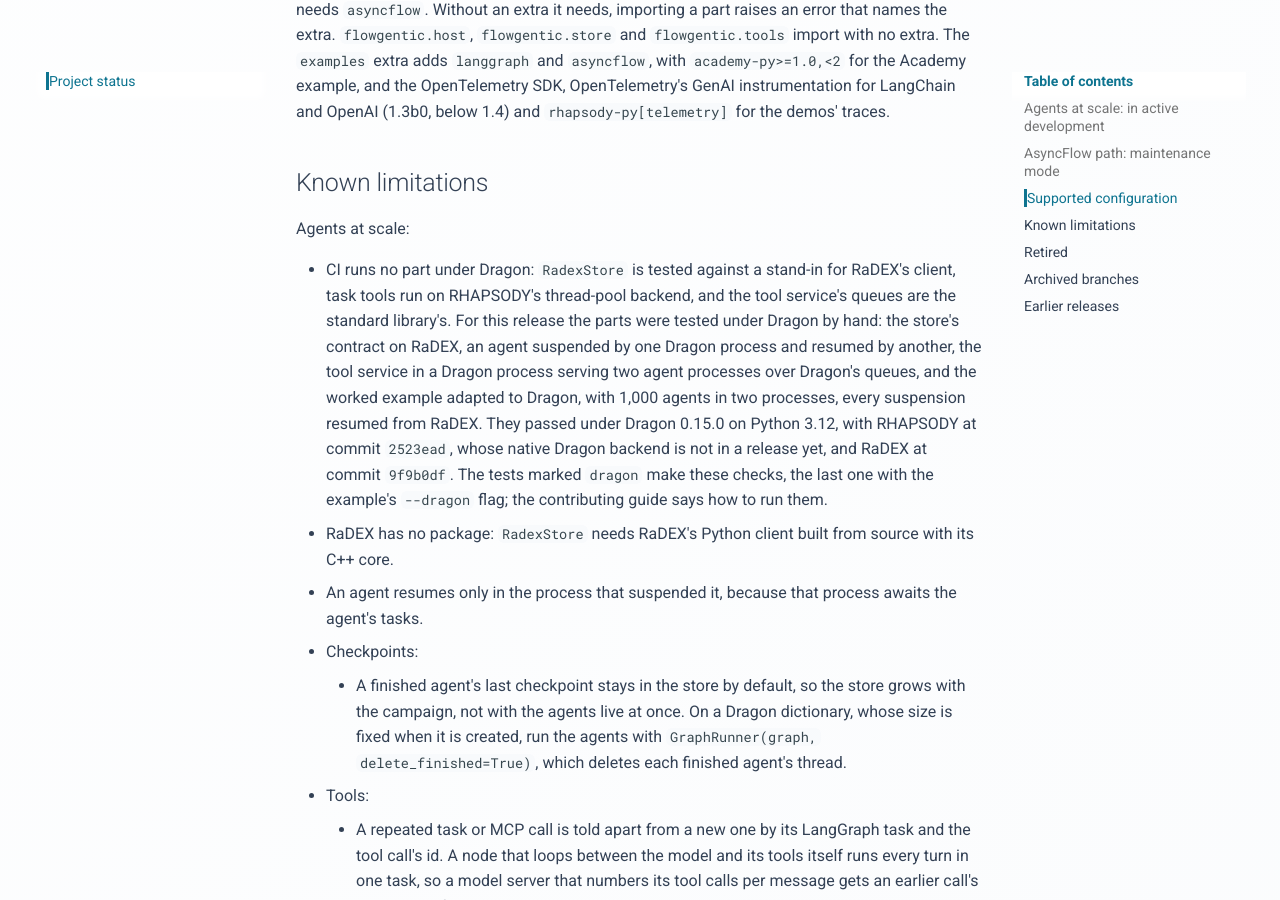
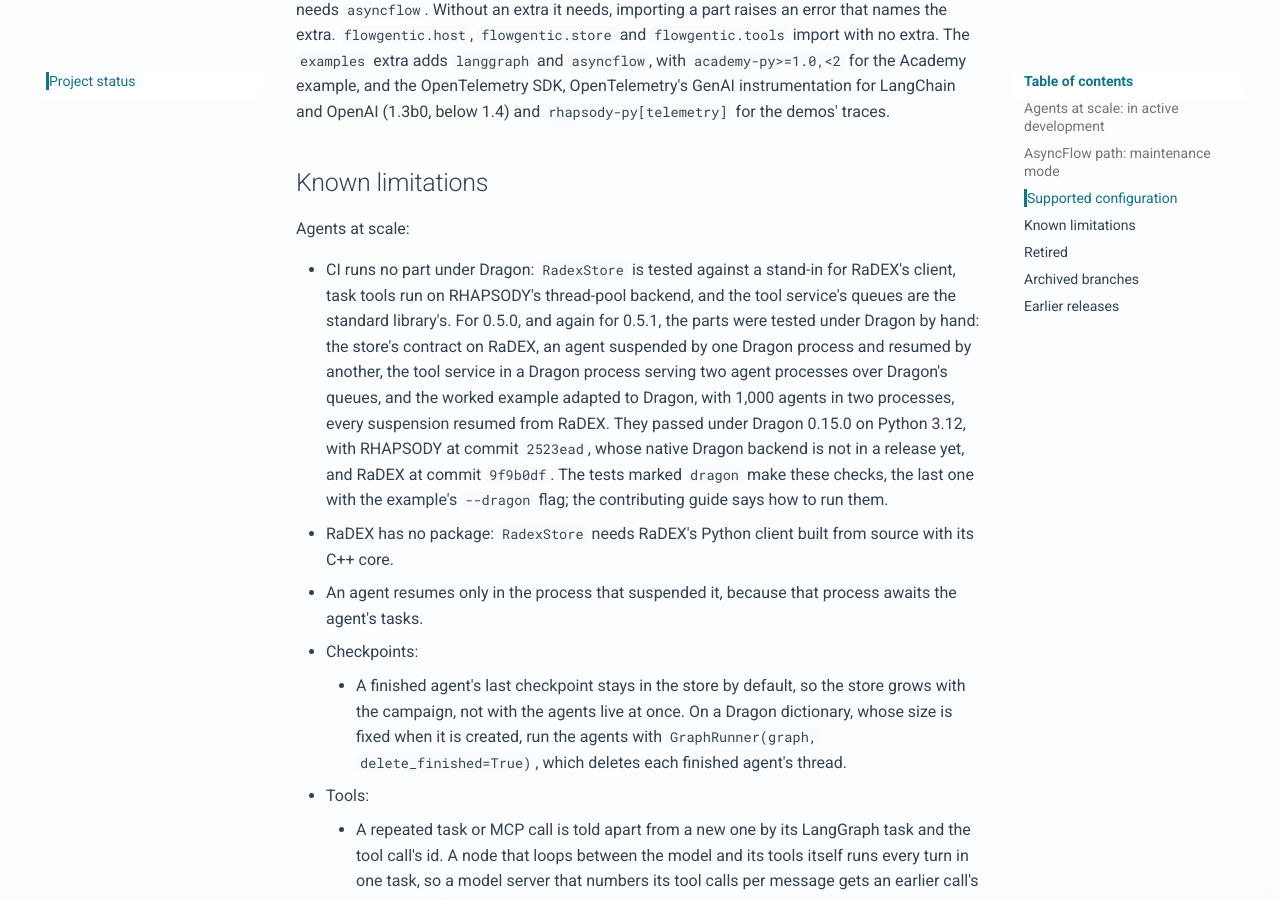
Before and after one commit to stride-research/flowgentic, an MkDocs documentation site: the page built from docs/status.md, in a window 1280 px wide and 900 px high, scrolled down 1940 px. Built offline with MkDocs 1.6.1 and Material for MkDocs 9.7.7, drawn with Linux system fonts in a browser that asks for light colours; comment, search, counter and statistics services are not loaded.

Commit message:
Say the Dragon checks passed for 0.5.1 too
The tests marked dragon (6 passed) and the example's --dragon run with 1,000 agents in two processes passed on julia against the 0.5.1 code, under the same Dragon, Python, RHAPSODY and RaDEX versions as for 0.5.0.

```diff
--- a/docs/status.md
+++ b/docs/status.md
@@ -90,8 +90,8 @@ Agents at scale:
 
 - CI runs no part under Dragon: `RadexStore` is tested against a stand-in for
   RaDEX's client, task tools run on RHAPSODY's thread-pool backend, and the
-  tool service's queues are the standard library's. For this release the parts
-  were tested under Dragon by hand: the store's contract on RaDEX, an agent
+  tool service's queues are the standard library's. For 0.5.0, and again for
+  0.5.1, the parts were tested under Dragon by hand: the store's contract on RaDEX, an agent
   suspended by one Dragon process and resumed by another, the tool service in
   a Dragon process serving two agent processes over Dragon's queues, and the
   worked example adapted to Dragon, with 1,000 agents in two processes, every
```
